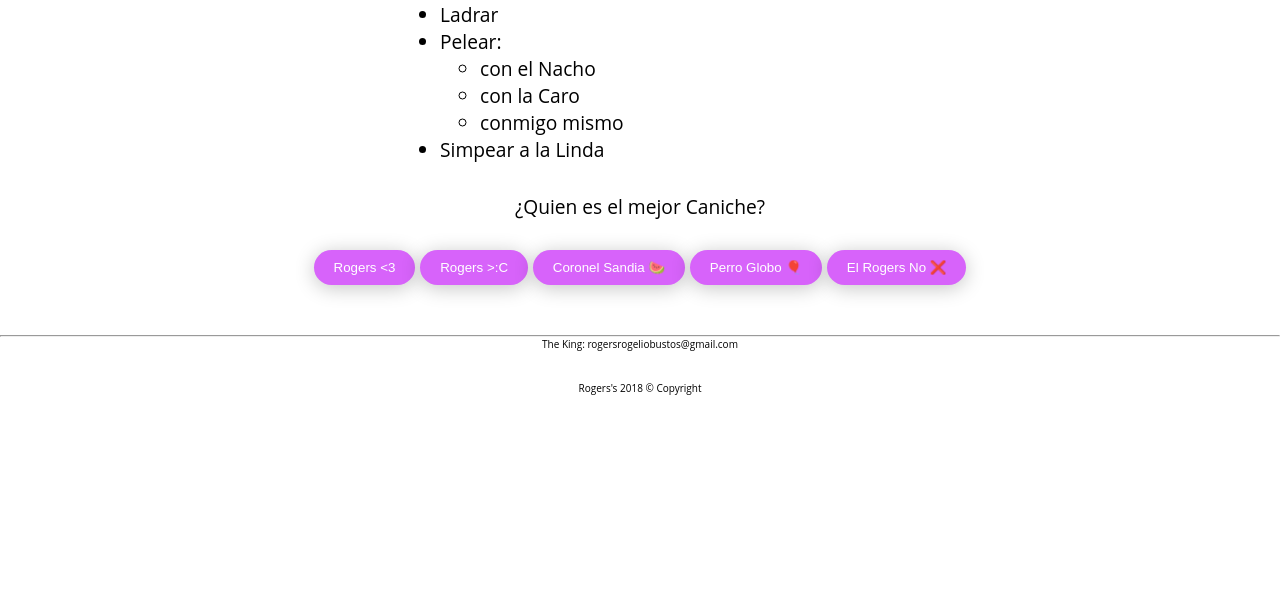
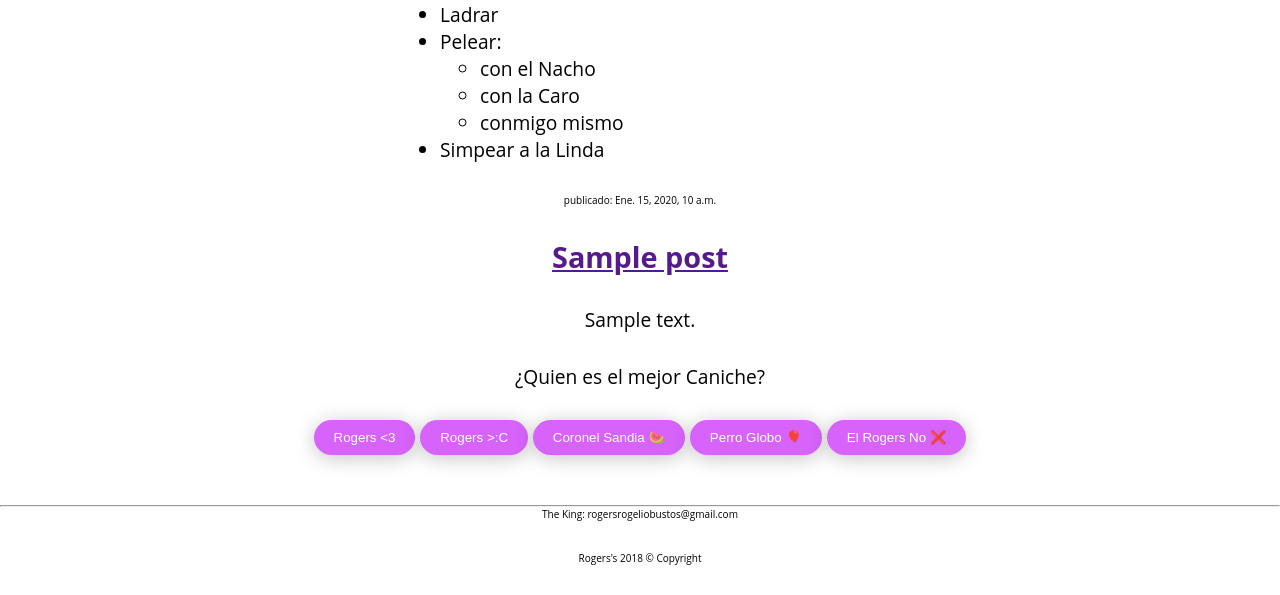
Before and after one commit to Catalina02/First_Test, a Django app: page / in a window 1280 px wide; the page is wider, and only the part inside the window is pictured. Shown: the part 795-1390 px from the top of that part. Before the commit the page ends 1190 px from the top of that part, so only its background shows below. Run offline with Django 3.2, Linux system fonts and the light colour scheme; tables that the repository leaves empty hold one stand-in row (values such as "Sample post").

Commit message:
publicar post

```diff
--- a/blog/templates/blog/post_list.html
+++ b/blog/templates/blog/post_list.html
@@ -36,6 +36,16 @@
             text-align: center;
         }
         .testo, form{
+            position: relative;
+
+            text-align: center;
+        }
+        .fechas{
+            position: relative;
+            text-align: center;
+            font-size: 10px;
+        }
+        .POST, form{
             position: relative;
 
             text-align: center;
@@ -106,6 +116,17 @@
             </ul>
           </div>
         </div>
+        <div>
+            <div class='POST'>
+                {% for post in posts %}
+                    <div>
+                        <p class='fechas'> publicado: {{ post.published_date }}</p>
+                        <h2><a href="">{{ post.title }}</a></h2>
+                        <p>{{ post.text|linebreaksbr }}</p>
+                    </div>
+                {% endfor %}
+            </div>
+        </div>
         <p>¿Quien es el mejor Caniche?<p>
         <form>
             <button formaction="https://www.instagram.com/p/CC6-lrxlVcn/">Rogers <3</button>
--- a/blog/views.py
+++ b/blog/views.py
@@ -1,5 +1,7 @@
 from django.shortcuts import render
+from django.utils import timezone
+from .models import Post
 
-# Create your views here.
 def post_list(request):
-    return render(request, 'blog/post_list.html', {})
+    posts = Post.objects.filter(published_date__lte=timezone.now()).order_by('published_date')
+    return render(request, 'blog/post_list.html', {'posts': posts})
```
